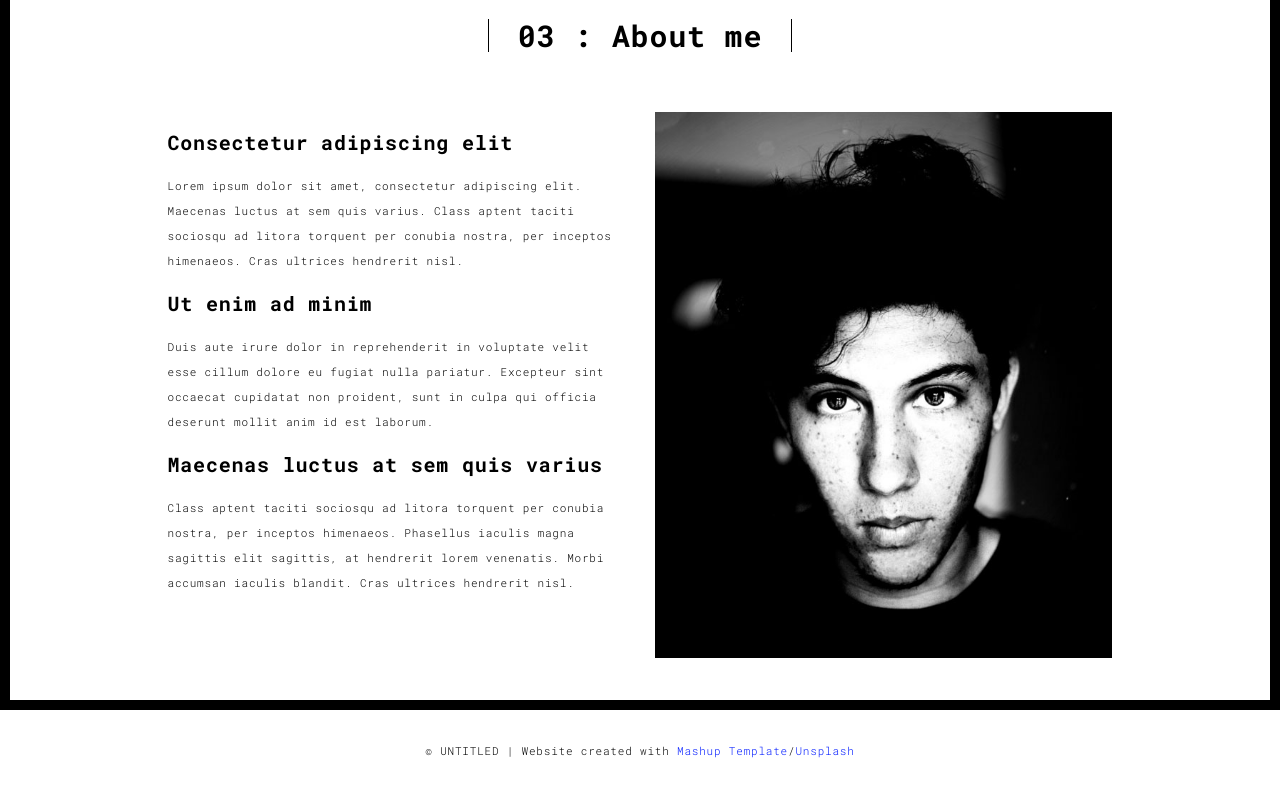
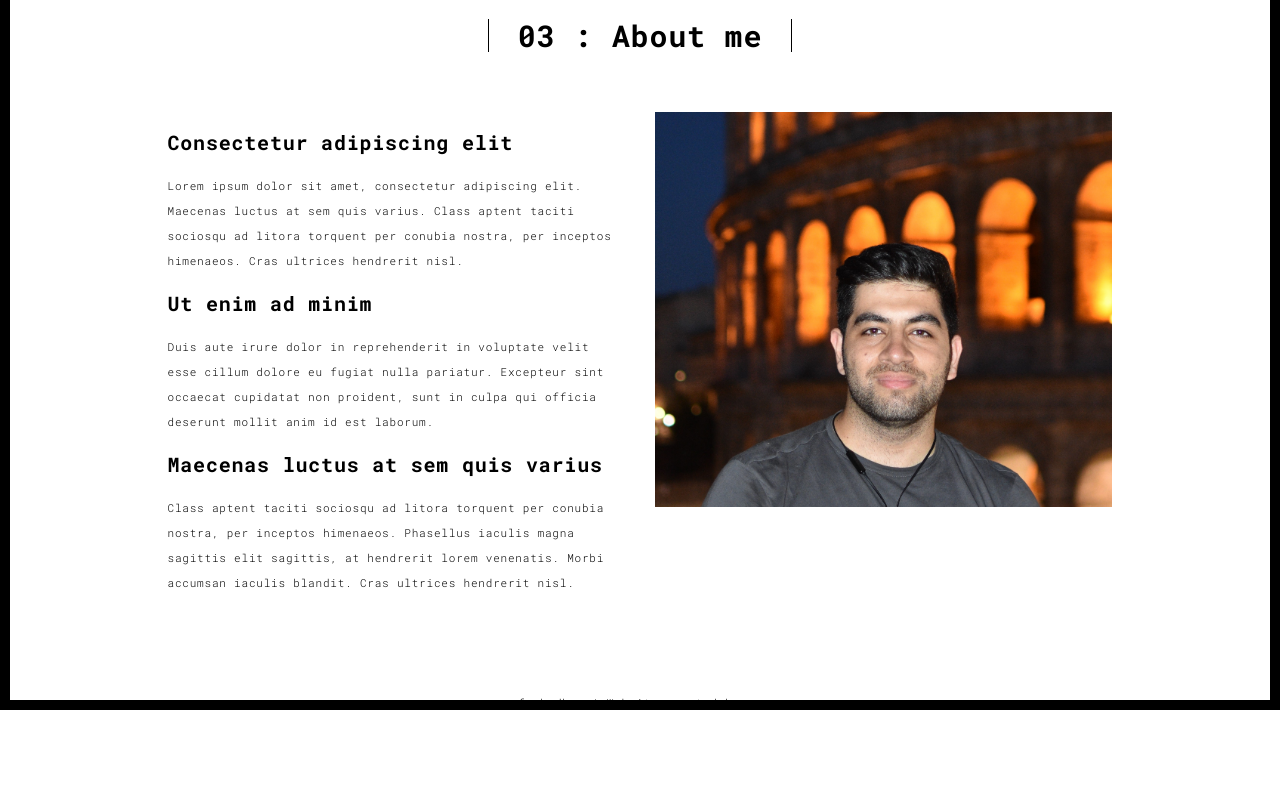
Before and after one commit to Farhadhpr/portfo, a Flask app: page /about.html in a window 1280 px wide. Shown: the part 90-878 px from the top of the page. After the commit the page ends 800 px from the top, so only its background shows below. Run offline with Flask 2, Linux system fonts and the light colour scheme; some libraries are stand-ins or nearby versions.

Commit message:
update my portfolio website

```diff
--- a/templates/about.html
+++ b/templates/about.html
@@ -73,7 +73,7 @@
                   Class aptent taciti sociosqu ad litora torquent per conubia nostra, per inceptos himenaeos. Phasellus iaculis magna sagittis elit sagittis, at hendrerit lorem venenatis. Morbi accumsan iaculis blandit. Cras ultrices hendrerit nisl.</p>
                 </div>
                 <div class="col-xs-12 col-md-6">
-                  <img src="./static/assets/images/profil.jpg" class="img-responsive" alt="">
+                  <img src="./static/assets/images/me.jpg" class="img-responsive" alt="">
                 </div>
               </div>
             </div>
@@ -90,7 +90,7 @@
   <div class="container">
     <div class="row">
       <div class="col-xs-12">
-        <p>© UNTITLED | Website created with <a href="http://www.mashup-template.com/" title="Create website with free html template">Mashup Template</a>/<a href="https://www.unsplash.com/" title="Beautiful Free Images">Unsplash</a></p>
+        <p> farhadhpr | Website created by <a href="http://farhadhpr.pythonanywhere.com/about.html" title="about me">me</a>
       </div>
     </div>
   </div>
```
Also changed, not shown: static/assets/images/me.jpg (added), static/assets/images/profil.jpg (deleted).
